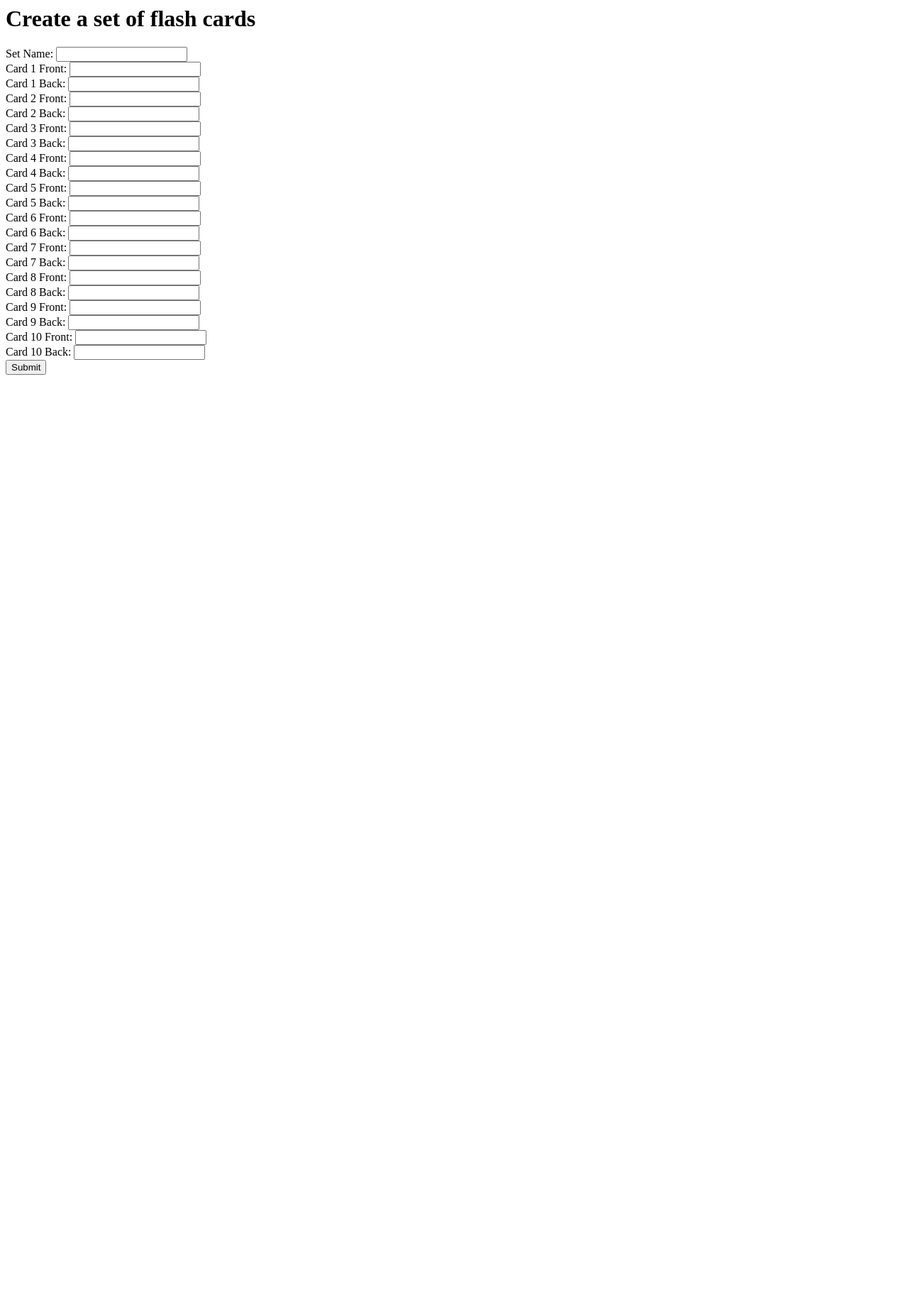
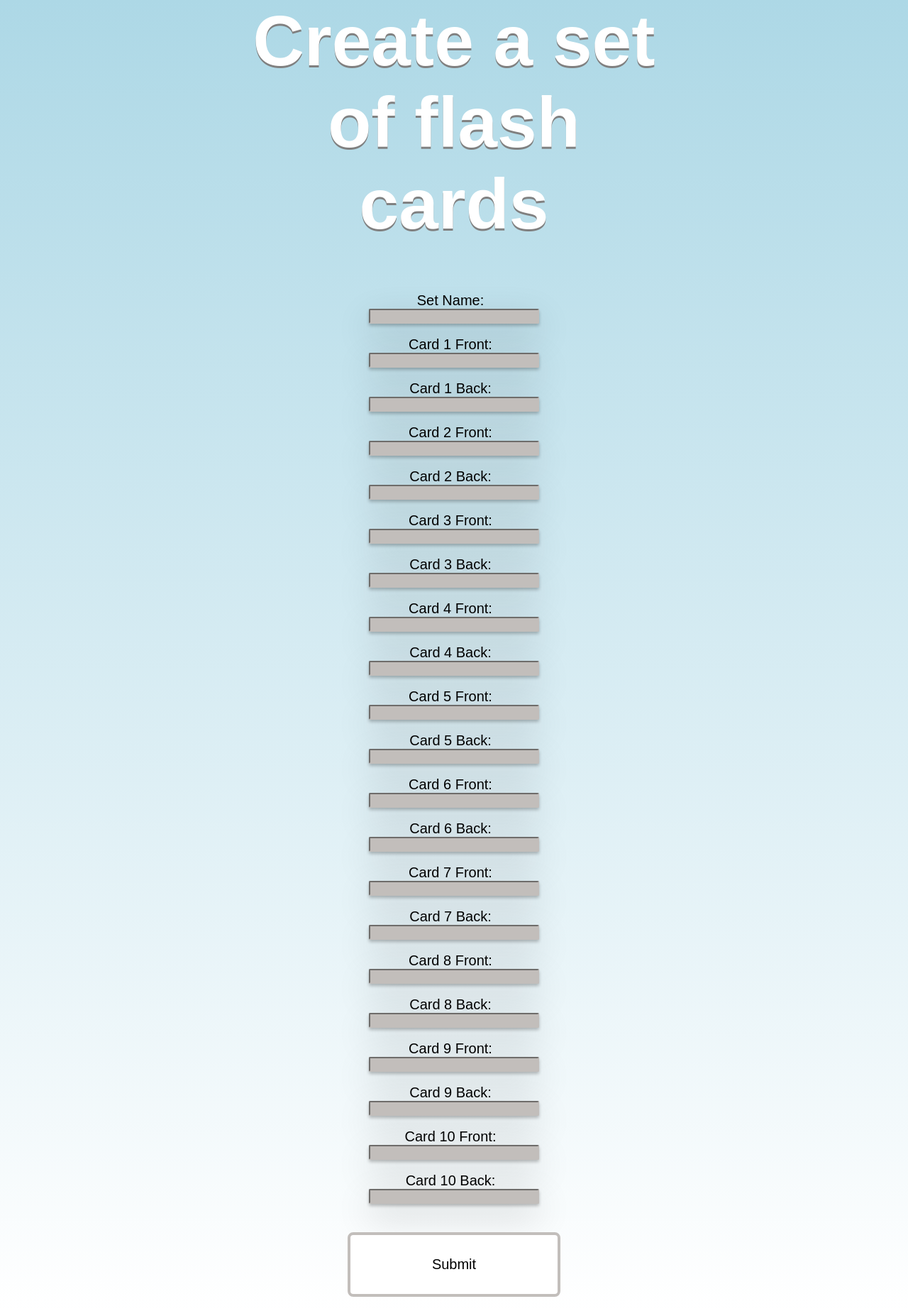
Before and after one commit to snowystars1/BadQuizlet, a Django app: page /BadQuizletApp/Create in a window 1280 px wide. Shown: the whole page at 71% size. Before the commit the page ends 528 px from the top, so only its background shows below. Run offline with Django 3.2, Linux system fonts and the light colour scheme.

Commit message:
CSS For The Create Notecard Page
-Basically added the entire styleCreate.css file.
-Added a few <br> calls in create.html because elements were in odd positions. I just did this to space things out.

```diff
--- a/BadQuizletApp/Templates/create.html
+++ b/BadQuizletApp/Templates/create.html
@@ -1,15 +1,20 @@
 <html>
-	<body>
+	{% load static %}
+
+	<link rel="stylesheet" type="text/css" href="{% static 'BadQuizletApp/styleCreate.css' %}">
+	<body class=content>
 		<h1>Create a set of flash cards</h1>
 		<form action="Create" method="post">
 			{% csrf_token %}
 			{% for field in form %}
 				<div>
 					{{ field.errors }}
-					{{ field.label_tag }} {{ field }}
+					{{ field.label_tag }} <br> {{ field }}
+					<br>
 					<br>
 				</div>
 			{% endfor %}
+			<br>
 			<input type="submit" value="Submit">
 		</form>
 	</body>
--- a/BadQuizletApp/static/BadQuizletApp/style.css
+++ b/BadQuizletApp/static/BadQuizletApp/style.css
@@ -24,7 +24,7 @@ body{
 	color: white;
 	box-shadow: 0 12px 16px 0 rgba(0,0,0,0.24), 0 17px 50px 0 rgba(0,0,0,0.19);
 }
-
+/*
 img {
 	padding-top: 100px;
   display: block;
@@ -32,7 +32,7 @@ img {
   margin-right: auto;
   width: 50%;
 }
-
+*/
 h1 {
 	font: 100px arial, sans-serif;
 	text-shadow: 0px 3px #808080;
--- /dev/null
+++ b/BadQuizletApp/static/BadQuizletApp/styleCreate.css
@@ -0,0 +1,59 @@
+input[type=text] {
+  color: white;
+  width: 40%;
+  border-color: #c2bebb;
+  border-radius: 2px;
+  background-color: #c2bebb;
+  box-shadow: 0 3px 4px 0 rgba(0,0,0,0.24), 0 17px 50px 0 rgba(0,0,0,0.19);
+}
+
+input[type=submit] {
+    border-radius: 8px;
+  background-color: white;
+  width: 50%;
+  border: 4px solid #c2bebb;
+  color: black;
+  padding: 30px 64px;
+  /*text-align: center;*/
+  text-decoration: none;
+  display: inline-block;
+  font-size: 20px;
+  margin: 4px 2px;
+  cursor: pointer;
+  -webkit-transition-duration: 0.25s; /* Safari */
+  transition-duration: 0.25s;
+}
+
+input[type=submit]:hover {
+  background-color: #c2bebb;
+  color: white;
+  box-shadow: 0 12px 16px 0 rgba(0,0,0,0.24), 0 17px 50px 0 rgba(0,0,0,0.19);
+}
+
+label {
+    color: black;
+    /*text-shadow: 0px 1px #808080;*/
+    font: 20px arial, sans-serif;
+    padding-right: 10px;
+}
+
+h1 {
+  font: 100px arial, sans-serif;
+  text-shadow: 0px 3px #808080;
+  width: 100%;
+  font-weight: 600;
+  color: white;
+}
+
+body {
+  background-image: linear-gradient(#ADD8E6, white);
+}
+
+div {
+}
+
+.content {
+  max-width: 600px;
+  text-align: center;
+  margin: auto;
+}
```
